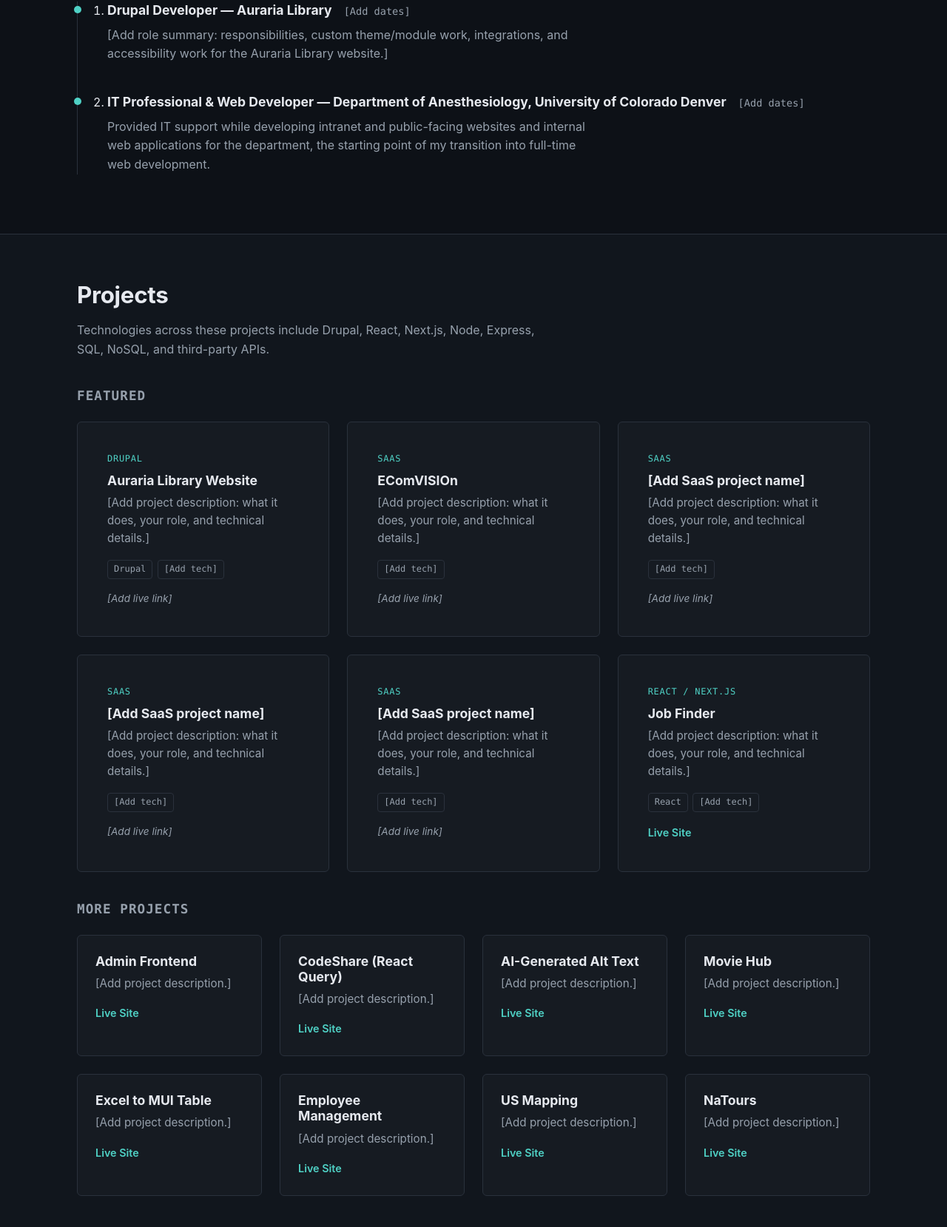
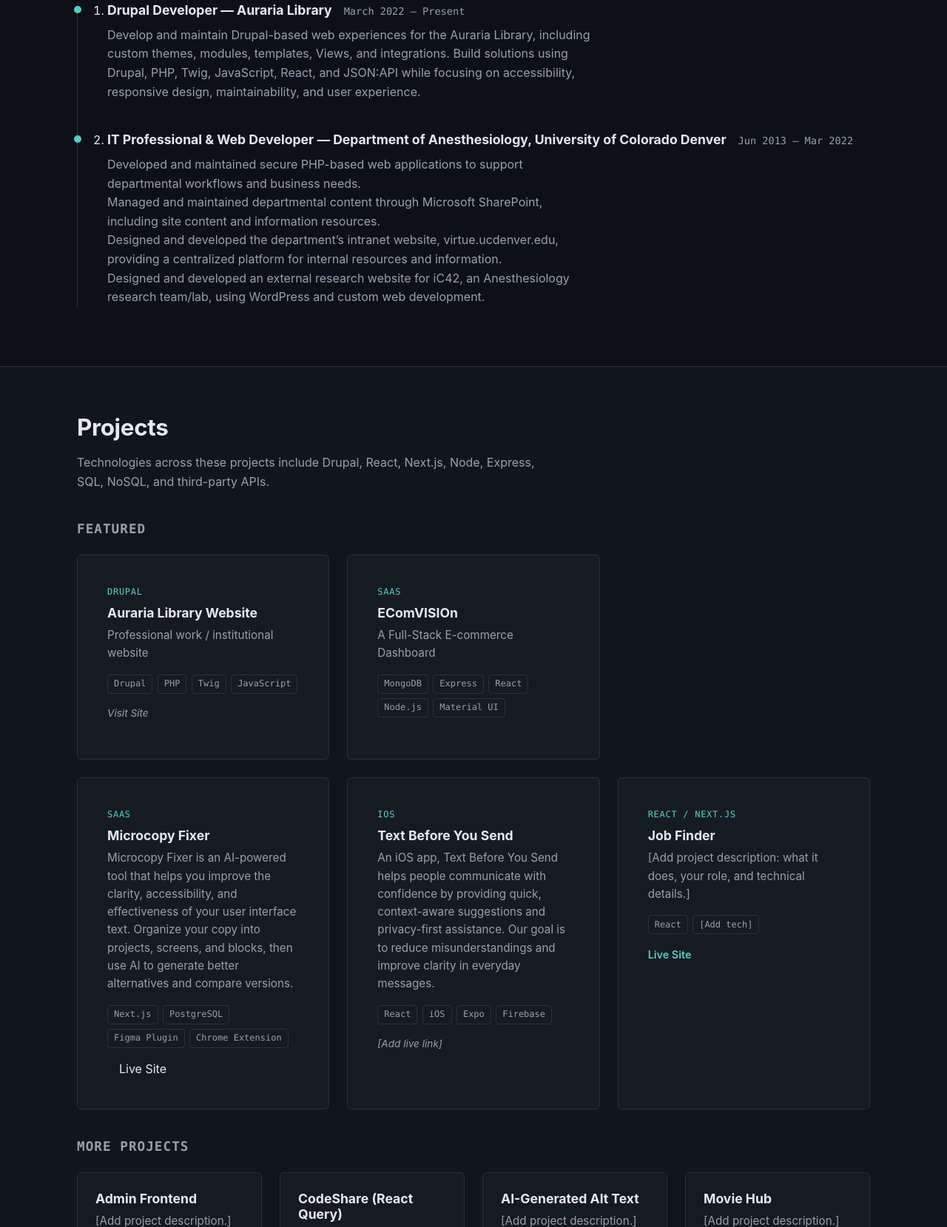
Before and after one commit to edeliscoding/edelreichd, a plain HTML site: page index.html in a window 1280 px wide. Shown: the part 1841-3500 px from the top of the page at 74% size. Drawn offline with Linux system fonts and the light colour scheme.

Commit message:
added projects

```diff
--- a/index.html
+++ b/index.html
@@ -137,8 +137,9 @@
               <li>Responsive Design</li>
               <li>API Integration</li>
               <li>Git</li>
+              <li>Pantheon</li>
               <li>AI-assisted Development</li>
-              <li>Prompt Engineering</li>
+              <li>n8n Automation</li>
             </ul>
           </article>
         </div>
@@ -155,9 +156,9 @@
             <div class="timeline-content">
               <div class="timeline-head">
                 <h3>Drupal Developer &mdash; Auraria Library</h3>
-                <span class="timeline-date">[Add dates]</span>
+                <span class="timeline-date">March 2022 &mdash; Present</span>
               </div>
-              <p>[Add role summary: responsibilities, custom theme/module work, integrations, and accessibility work for the Auraria Library website.]</p>
+              <p>Develop and maintain Drupal-based web experiences for the Auraria Library, including custom themes, modules, templates, Views, and integrations. Build solutions using Drupal, PHP, Twig, JavaScript, React, and JSON:API while focusing on accessibility, responsive design, maintainability, and user experience.</p>
             </div>
           </li>
           <li class="timeline-item reveal">
@@ -165,13 +166,17 @@
             <div class="timeline-content">
               <div class="timeline-head">
                 <h3>IT Professional &amp; Web Developer &mdash; Department of Anesthesiology, University of Colorado Denver</h3>
-                <span class="timeline-date">[Add dates]</span>
+                <span class="timeline-date">Jun 2013 &mdash; Mar 2022 </span>
               </div>
-              <p>
-                Provided IT support while developing intranet and public-facing
+              <div>
+				<p>Developed and maintained secure PHP-based web applications to support departmental workflows and business needs.</p>
+				<p>Managed and maintained departmental content through Microsoft SharePoint, including site content and information resources.</p>
+				<p>Designed and developed the department’s intranet website, virtue.ucdenver.edu, providing a centralized platform for internal resources and information.</p>
+				<p>Designed and developed an external research website for iC42, an Anesthesiology research team/lab, using WordPress and custom web development.</p>
+				<!-- Provided IT support while developing intranet and public-facing
                 websites and internal web applications for the department, the
-                starting point of my transition into full-time web development.
-              </p>
+                starting point of my transition into full-time web development. -->
+			  </div>
             </div>
           </li>
         </ol>
@@ -193,13 +198,15 @@
             <div class="project-card-body">
               <p class="project-tag">Drupal</p>
               <h4>Auraria Library Website</h4>
-              <p class="project-desc">[Add project description: what it does, your role, and technical details.]</p>
+              <p class="project-desc">Professional work / institutional website</p>
               <ul class="project-tech" aria-label="Technologies used">
                 <li>Drupal</li>
-                <li>[Add tech]</li>
+                <li>PHP</li>
+                <li>Twig</li>
+                <li>JavaScript</li>
               </ul>
               <div class="project-links">
-                <span class="project-link-placeholder">[Add live link]</span>
+                <span class="project-link-placeholder"><a href="https://library.auraria.edu/" target="_blank" rel="noopener noreferrer">Visit Site</a></span>
               </div>
             </div>
           </article>
@@ -208,7 +215,25 @@
             <div class="project-card-body">
               <p class="project-tag">SaaS</p>
               <h4>EComVISIOn</h4>
-              <p class="project-desc">[Add project description: what it does, your role, and technical details.]</p>
+              <p class="project-desc">A Full-Stack E-commerce Dashboard</p>
+              <ul class="project-tech" aria-label="Technologies used">
+                <li>MongoDB</li>
+                <li>Express</li>
+                <li>React</li>
+                <li>Node.js</li>
+                <li>Material UI</li>
+              </ul>
+              <div class="project-links">
+                <span class="project-link-placeholder"><a href="https://admin-frontend-d2zd.onrender.com/dashboard"></span>
+              </div>
+            </div>
+          </article>
+
+          <!-- <article class="project-card project-card-featured reveal" data-category="saas">
+            <div class="project-card-body">
+              <p class="project-tag">SaaS</p>
+              <h4>Edelty</h4>
+              <p class="project-desc">Edelty can generate viral hooks, a clear scenario, captions, shot-by-shot guidance, voice, and visuals, then hand everything into the editor for final control before you publish.</p>
               <ul class="project-tech" aria-label="Technologies used">
                 <li>[Add tech]</li>
               </ul>
@@ -216,43 +241,35 @@
                 <span class="project-link-placeholder">[Add live link]</span>
               </div>
             </div>
-          </article>
+          </article> -->
 
           <article class="project-card project-card-featured reveal" data-category="saas">
             <div class="project-card-body">
               <p class="project-tag">SaaS</p>
-              <h4>[Add SaaS project name]</h4>
-              <p class="project-desc">[Add project description: what it does, your role, and technical details.]</p>
+              <h4>Microcopy Fixer</h4>
+              <p class="project-desc">Microcopy Fixer is an AI-powered tool that helps you improve the clarity, accessibility, and effectiveness of your user interface text. Organize your copy into projects, screens, and blocks, then use AI to generate better alternatives and compare versions.</p>
               <ul class="project-tech" aria-label="Technologies used">
-                <li>[Add tech]</li>
+                <li>Next.js </li>
+                <li>PostgreSQL</li>
+                <li>Figma Plugin</li>
+                <li>Chrome Extension</li>
               </ul>
               <div class="project-links">
-                <span class="project-link-placeholder">[Add live link]</span>
+                <span class="project-link-placeholder"><a href="https://microcopyfixer.com" target="_blank" rel="noopener noreferrer">Live Site</a></span>
               </div>
             </div>
           </article>
 
           <article class="project-card project-card-featured reveal" data-category="saas">
             <div class="project-card-body">
-              <p class="project-tag">SaaS</p>
-              <h4>[Add SaaS project name]</h4>
-              <p class="project-desc">[Add project description: what it does, your role, and technical details.]</p>
+              <p class="project-tag">iOS</p>
+              <h4>Text Before You Send</h4>
+              <p class="project-desc">An iOS app, Text Before You Send helps people communicate with confidence by providing quick, context-aware suggestions and privacy-first assistance. Our goal is to reduce misunderstandings and improve clarity in everyday messages.</p>
               <ul class="project-tech" aria-label="Technologies used">
-                <li>[Add tech]</li>
-              </ul>
-              <div class="project-links">
-                <span class="project-link-placeholder">[Add live link]</span>
-              </div>
-            </div>
-          </article>
-
-          <article class="project-card project-card-featured reveal" data-category="saas">
-            <div class="project-card-body">
-              <p class="project-tag">SaaS</p>
-              <h4>[Add SaaS project name]</h4>
-              <p class="project-desc">[Add project description: what it does, your role, and technical details.]</p>
-              <ul class="project-tech" aria-label="Technologies used">
-                <li>[Add tech]</li>
+                <li>React</li>
+                <li>iOS</li>
+                <li>Expo</li>
+                <li>Firebase</li>
               </ul>
               <div class="project-links">
                 <span class="project-link-placeholder">[Add live link]</span>
```
